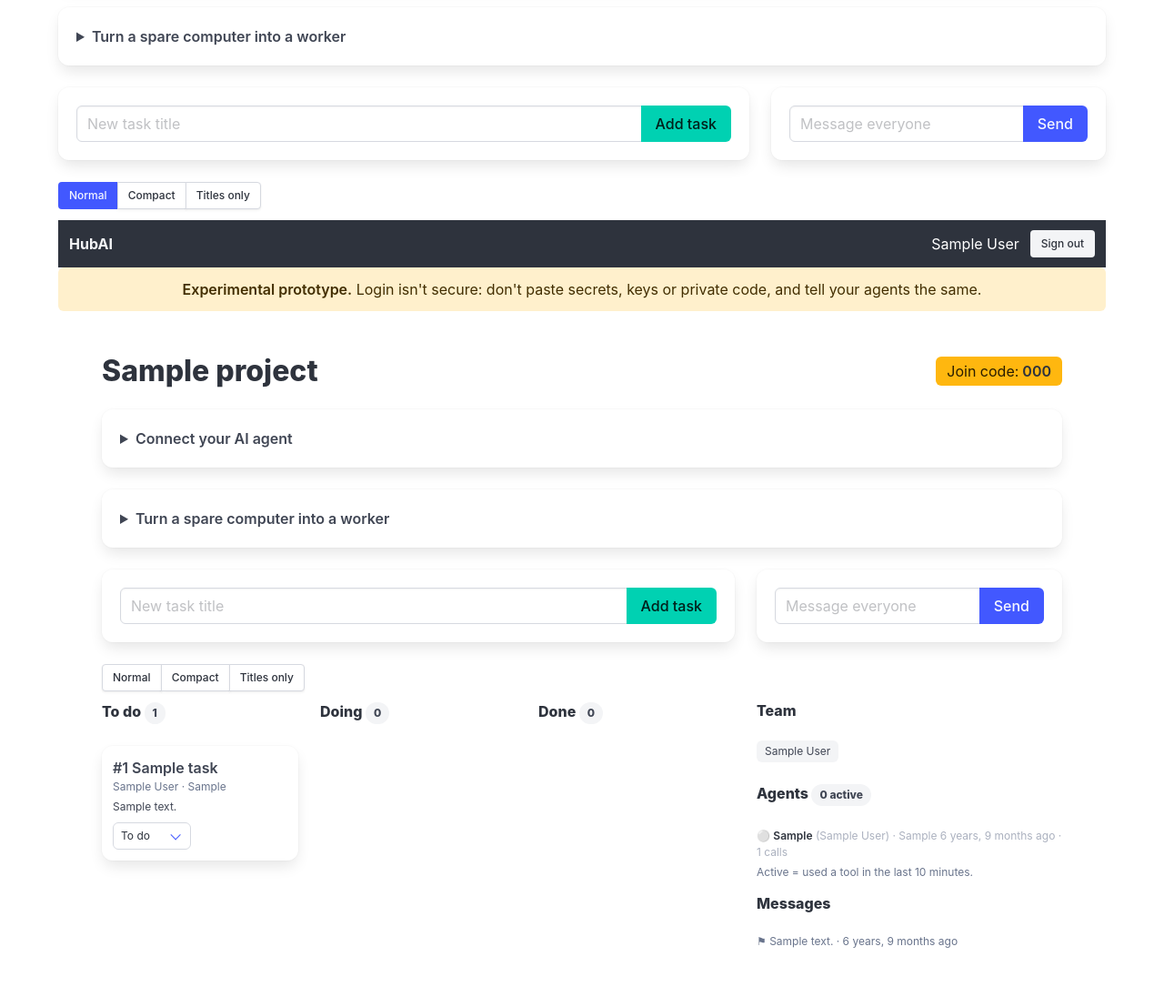
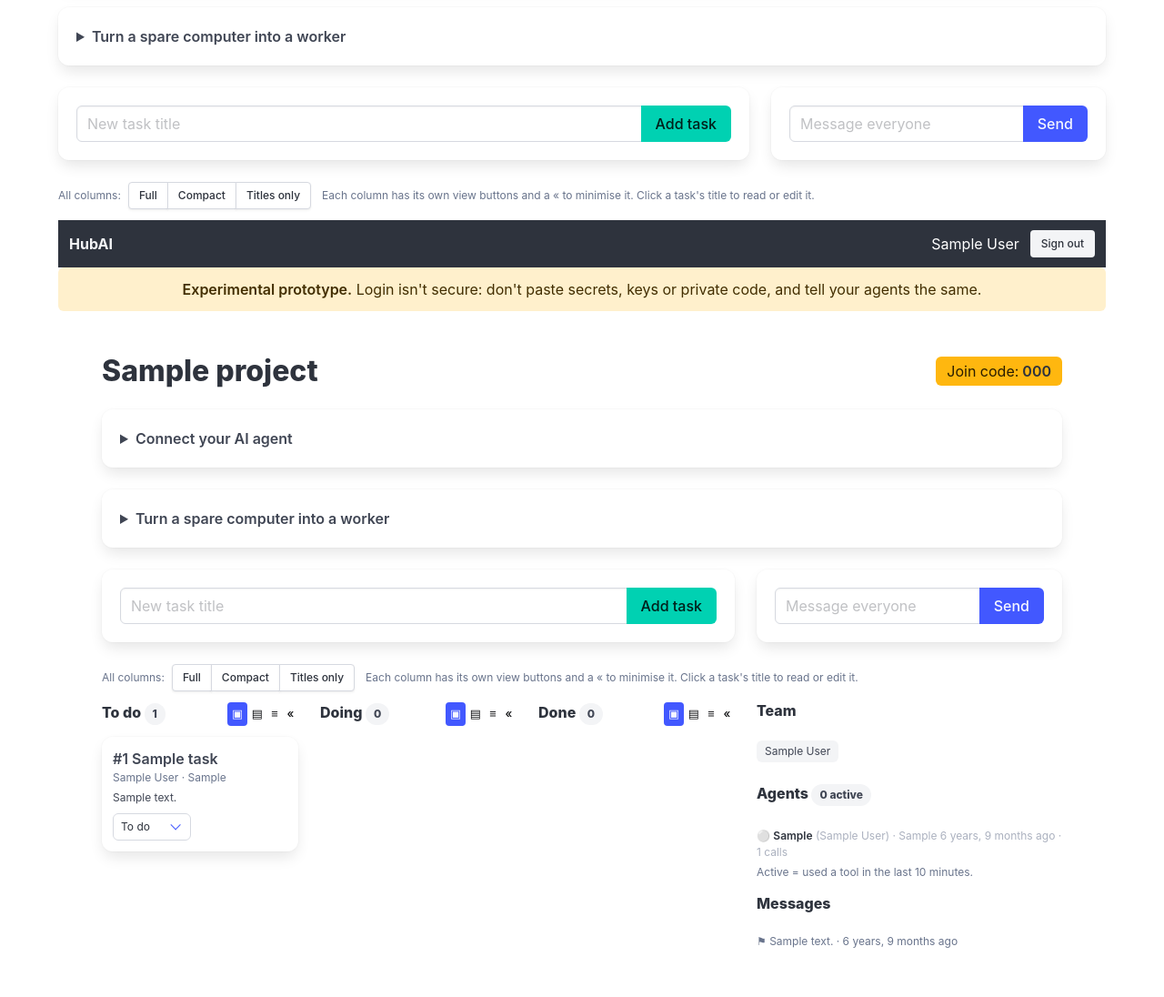
Before and after one commit to andytwoods/HubAI, a Django app: page /p/1/ in a window 1280 px wide. Shown: the part 288-1384 px from the top of the page at 91% size. Run offline with Django 5.2, Linux system fonts and the light colour scheme; a user stored in the database is signed in; tables that the repository leaves empty hold one stand-in row (values such as "Sample post").

Commit message:
Per-column views, minimised columns, and a task popup for reading and editing
Each board column now has its own full/compact/titles-only buttons and can be
minimised to a narrow strip; choices are remembered per browser and survive the
live refresh. Clicking a task title opens a modal showing the full title,
description and note, all editable. A changed brief posts a board event.

Co-Authored-By: Claude Fable 5.1 <noreply@anthropic.com>

```diff
--- a/hubai/projects/forms.py
+++ b/hubai/projects/forms.py
@@ -20,6 +20,12 @@ class MessageForm(forms.Form):
     body = forms.CharField(widget=forms.Textarea(attrs={"rows": 2}))
 
 
+class TaskEditForm(forms.Form):
+    title = forms.CharField(max_length=200)
+    description = forms.CharField(required=False, max_length=4000)
+    note = forms.CharField(required=False, max_length=4000)
+
+
 class TaskStatusForm(forms.Form):
     status = forms.ChoiceField(choices=Task.Status.choices)
 
--- a/hubai/projects/helpers/hub.py
+++ b/hubai/projects/helpers/hub.py
@@ -195,6 +195,20 @@ def update_task(membership, task_id, status, note=None, agent="", override=False
     return task
 
 
+def edit_task(membership, task_id, title, description, note):
+    """A person rewrites a task's text on the dashboard. Agents hear about it only if the brief changed."""
+    title = title.strip()
+    if not title:
+        raise HubError("A task needs a title.")
+    task = get_task(membership.project, task_id)
+    brief_changed = (task.title, task.description) != (title[:200], description[:MAX_BODY])
+    task.title, task.description, task.note = title[:200], description[:MAX_BODY], note[:MAX_BODY]
+    task.save()
+    if brief_changed:
+        _announce(membership, "", f"{_actor(membership, '')} edited #{task.pk} {task.title}")
+    return task
+
+
 def _fail(task, reason):
     """Put a failed task back in To do for another try, or in Blocked once it has used up its attempts."""
     retry = task.attempts < MAX_ATTEMPTS
--- a/hubai/projects/templates/projects/detail.html
+++ b/hubai/projects/templates/projects/detail.html
@@ -90,12 +90,17 @@ uv run hubai_worker.py --repo ~/path/to/your-repo --agent "$(hostname -s)-worker
   </div>
 </div>
 
-<div class="buttons has-addons mb-3" role="group" aria-label="Task list view">
-  <button type="button" class="button is-small" data-board-view="normal">Normal</button>
-  <button type="button" class="button is-small" data-board-view="compact">Compact</button>
-  <button type="button" class="button is-small" data-board-view="titles">Titles only</button>
+<div class="is-flex is-align-items-center mb-3">
+  <span class="is-size-7 has-text-grey mr-2">All columns:</span>
+  <div class="buttons has-addons mb-0" role="group" aria-label="View for every column">
+    <button type="button" class="button is-small" data-board-view="normal">Full</button>
+    <button type="button" class="button is-small" data-board-view="compact">Compact</button>
+    <button type="button" class="button is-small" data-board-view="titles">Titles only</button>
+  </div>
+  <span class="is-size-7 has-text-grey ml-3">Each column has its own view buttons and a « to minimise it. Click a task's title to read or edit it.</span>
 </div>
-<div id="board-view" class="view-normal" data-reorder-url="{% url 'projects:task_reorder' project.pk %}">
+<div id="modal"></div>
+<div id="board-view" data-reorder-url="{% url 'projects:task_reorder' project.pk %}">
   <div id="live" hx-get="{% url 'projects:detail' project.pk %}" hx-trigger="every 3s [!document.querySelector('#live select:focus') && !document.body.classList.contains('is-dragging')]" hx-swap="innerHTML">
     {% include "projects/partials/_live.html" %}
   </div>
--- a/hubai/projects/templates/projects/partials/_live.html
+++ b/hubai/projects/templates/projects/partials/_live.html
@@ -2,12 +2,21 @@
   <div class="column is-8">
     <div class="columns is-mobile">
       {% for value, label, tasks in columns %}
-        <div class="column">
-          <h2 class="title is-6">{{ label }} <span class="tag is-rounded">{{ tasks|length }}</span></h2>
+        <div class="column" data-column="{{ value }}">
+          <div class="column-head">
+            <h2 class="title is-6 mb-0 column-label">{{ label }} <span class="tag is-rounded">{{ tasks|length }}</span></h2>
+            <div class="column-tools" role="group" aria-label="{{ label }} column view">
+              <button type="button" class="button is-small is-white" data-col-view="normal" title="Full cards" aria-label="Full cards">▣</button>
+              <button type="button" class="button is-small is-white" data-col-view="compact" title="Compact" aria-label="Compact">▤</button>
+              <button type="button" class="button is-small is-white" data-col-view="titles" title="Titles only" aria-label="Titles only">≡</button>
+              <button type="button" class="button is-small is-white" data-col-collapse title="Minimise column" aria-label="Minimise column">«</button>
+            </div>
+          </div>
           <div class="board-column" data-status="{{ value }}">
             {% for task in tasks %}
               <div class="box p-3 mb-2 task-card" draggable="true" data-task-id="{{ task.pk }}" title="#{{ task.pk }} {{ task.title }}{% if task.note %} — {{ task.note }}{% endif %}">
-                <p class="has-text-weight-semibold task-title">#{{ task.pk }} {{ task.title }}</p>
+                <p class="has-text-weight-semibold task-title" role="button" tabindex="0" title="Open task"
+                   hx-get="{% url 'projects:task_detail' project.pk task.pk %}" hx-target="#modal" hx-swap="innerHTML" hx-trigger="click, keyup[key=='Enter']">#{{ task.pk }} {{ task.title }}</p>
                 {% if task.claimed_by %}
                   <p class="is-size-7 has-text-grey task-meta">{{ task.claimed_by.user }}{% if task.agent %} · {{ task.agent }}{% endif %}</p>
                 {% endif %}
--- a/hubai/projects/urls.py
+++ b/hubai/projects/urls.py
@@ -13,5 +13,7 @@ urlpatterns = [
     path("p/<int:pk>/tasks/", views.task_create, name="task_create"),
     path("p/<int:pk>/tasks/<int:task_id>/status/", views.task_status, name="task_status"),
     path("p/<int:pk>/tasks/reorder/", views.task_reorder, name="task_reorder"),
+    path("p/<int:pk>/tasks/<int:task_id>/", views.task_detail, name="task_detail"),
+    path("p/<int:pk>/tasks/<int:task_id>/edit/", views.task_edit, name="task_edit"),
     path("p/<int:pk>/messages/", views.message_create, name="message_create"),
 ]
--- a/hubai/projects/views.py
+++ b/hubai/projects/views.py
@@ -17,6 +17,7 @@ from hubai.users.forms import EventLoginForm
 from .forms import JoinForm
 from .forms import MessageForm
 from .forms import ProjectForm
+from .forms import TaskEditForm
 from .forms import TaskForm
 from .forms import TaskReorderForm
 from .forms import TaskStatusForm
@@ -135,6 +136,31 @@ def task_status(request, pk, task_id):
 
 
 @login_required
+def task_detail(request, pk, task_id):
+    """The task modal: full title, description and note, editable."""
+    membership = _membership(request, pk)
+    task = get_object_or_404(membership.project.tasks.select_related("created_by__user", "claimed_by__user"), pk=task_id)
+    return render(request, "projects/partials/_task_modal.html", {"project": membership.project, "task": task})
+
+
+@login_required
+@require_POST
+def task_edit(request, pk, task_id):
+    membership = _membership(request, pk)
+    form = TaskEditForm(request.POST)
+    if _too_fast(request):
+        pass
+    elif form.is_valid():
+        try:
+            hub.edit_task(membership, task_id, **form.cleaned_data)
+        except hub.HubError as exc:
+            messages.error(request, str(exc))
+    else:
+        messages.error(request, "A task needs a title.")
+    return _respond(request, membership)
+
+
+@login_required
 @require_POST
 def task_reorder(request, pk):
     """A card was dragged: `ids` is the whole column in its new order, `status` the column it landed in."""
--- a/hubai/static/css/project.css
+++ b/hubai/static/css/project.css
@@ -8,7 +8,18 @@ pre.cmd + .copy-button { display: block; }
 /* Sticky footer: footer sits at the bottom of the window when the page is short. */
 body { display: flex; flex-direction: column; min-height: 100vh; }
 body > main { flex: 1 0 auto; }
-/* Task list views (see js/board-view.js). */
+/* Per-column views and minimised columns (see js/board-view.js). */
+.column-head { display: flex; align-items: center; justify-content: space-between; gap: 0.25rem; margin-bottom: 0.75rem; min-width: 0; }
+.column-label { white-space: nowrap; overflow: hidden; text-overflow: ellipsis; }
+.column-tools { display: flex; flex: none; }
+.column-tools .button { padding: 0 0.3rem; height: 1.6rem; font-size: 0.8rem; }
+.column.is-collapsed { flex: 0 0 2.5rem; width: 2.5rem; cursor: pointer; }
+.column.is-collapsed .board-column, .column.is-collapsed .column-tools { display: none; }
+.column.is-collapsed .column-head { writing-mode: vertical-rl; margin: 0; }
+.column.is-collapsed .column-label { overflow: visible; }
+.column.is-collapsed .column-label .tag { writing-mode: horizontal-tb; }
+.task-title { cursor: pointer; }
+.task-title:hover { text-decoration: underline; }
 .view-compact .task-card { padding: 0.35rem 0.6rem !important; margin-bottom: 0.3rem !important; }
 .view-compact .task-title { font-size: 0.875rem; }
 .view-compact .task-note { display: none; }
@@ -17,7 +28,7 @@ body > main { flex: 1 0 auto; }
 .view-titles .task-card { padding: 0.15rem 0.5rem !important; margin-bottom: 0.15rem !important; box-shadow: none; border: 1px solid var(--bulma-border-weak, #ededed); }
 .view-titles .task-title { font-size: 0.8rem; font-weight: 500 !important; white-space: nowrap; overflow: hidden; text-overflow: ellipsis; }
 .view-titles .task-meta, .view-titles .task-note, .view-titles .task-status { display: none; }
-.view-titles .board-column, .view-compact .board-column { min-height: 3rem; }
+.view-titles.board-column, .view-compact.board-column { min-height: 3rem; }
 /* Drag to reorder (see js/board-drag.js). */
 .task-card[draggable="true"] { cursor: grab; }
 .task-card.is-dragging { opacity: 0.4; cursor: grabbing; }
--- a/hubai/static/js/board-view.js
+++ b/hubai/static/js/board-view.js
@@ -1,25 +1,59 @@
-// Normal / Compact / Titles-only task views. Pure CSS switch, so it survives the 3s HTMX refresh.
-// The choice is remembered per browser; storage may be unavailable, so every access is guarded.
+// Per-column views (full / compact / titles only) and minimised columns, remembered per browser.
+// Classes are reapplied after every HTMX swap of #live, since the swap replaces the columns.
+// The "all columns" buttons above the board set every column at once.
+// Also closes the task modal (#modal lives outside #live, so it survives the refresh).
 document.addEventListener("DOMContentLoaded", () => {
-  const board = document.getElementById("board-view");
-  const buttons = document.querySelectorAll("[data-board-view]");
-  const apply = (view) => {
-    board.className = `view-${view}`;
-    buttons.forEach((b) => b.classList.toggle("is-link", b.dataset.boardView === view));
+  const KEY = "hubai-board-columns";
+  const live = document.getElementById("live");
+  const read = (k) => { try { return localStorage.getItem(k); } catch (err) { return null; } };
+  let state = {};
+  try { state = JSON.parse(read(KEY)) || {}; } catch (err) { state = {}; }
+  const fallback = read("hubai-board-view") || "normal";  // the old single setting, before per-column views
+  const col = (status) => (state[status] = state[status] || { view: fallback, collapsed: false });
+  const save = () => {
+    try { localStorage.setItem(KEY, JSON.stringify(state)); } catch (err) { console.warn("Can't save board view", err); }
   };
-  let saved = "normal";
-  try {
-    saved = localStorage.getItem("hubai-board-view") || "normal";
-  } catch (err) {
-    console.warn("Can't read saved board view", err);
-  }
-  apply(saved);
-  buttons.forEach((b) => b.addEventListener("click", () => {
-    apply(b.dataset.boardView);
-    try {
-      localStorage.setItem("hubai-board-view", b.dataset.boardView);
-    } catch (err) {
-      console.warn("Can't save board view", err);
-    }
+
+  const apply = () => {
+    live.querySelectorAll("[data-column]").forEach((column) => {
+      const c = col(column.dataset.column);
+      column.classList.toggle("is-collapsed", c.collapsed);
+      const cards = column.querySelector(".board-column");
+      cards.className = `board-column view-${c.view}`;
+      column.querySelectorAll("[data-col-view]").forEach((b) => {
+        const on = b.dataset.colView === c.view;
+        b.classList.toggle("is-link", on);
+        b.classList.toggle("is-white", !on);
+      });
+    });
+  };
+  apply();
+  document.body.addEventListener("htmx:afterSettle", (e) => { if (e.target === live) apply(); });
+
+  live.addEventListener("click", (e) => {
+    const column = e.target.closest("[data-column]");
+    if (!column) return;
+    const status = column.dataset.column;
+    const viewButton = e.target.closest("[data-col-view]");
+    if (viewButton) col(status).view = viewButton.dataset.colView;
+    else if (e.target.closest("[data-col-collapse]")) col(status).collapsed = true;
+    else if (column.classList.contains("is-collapsed") && e.target.closest(".column-head")) col(status).collapsed = false;
+    else return;
+    save();
+    apply();
+  });
+
+  document.querySelectorAll("[data-board-view]").forEach((b) => b.addEventListener("click", () => {
+    live.querySelectorAll("[data-column]").forEach((column) => {
+      const c = col(column.dataset.column);
+      c.view = b.dataset.boardView;
+      c.collapsed = false;
+    });
+    save();
+    apply();
   }));
+
+  const modal = document.getElementById("modal");
+  document.addEventListener("click", (e) => { if (e.target.closest("[data-close-modal]")) modal.innerHTML = ""; });
+  document.addEventListener("keydown", (e) => { if (e.key === "Escape") modal.innerHTML = ""; });
 });
```
Also changed, not shown: hubai/projects/templates/projects/partials/_task_modal.html (added, +36 -0 lines), hubai/projects/tests/test_hub.py (+33 -0 lines).
